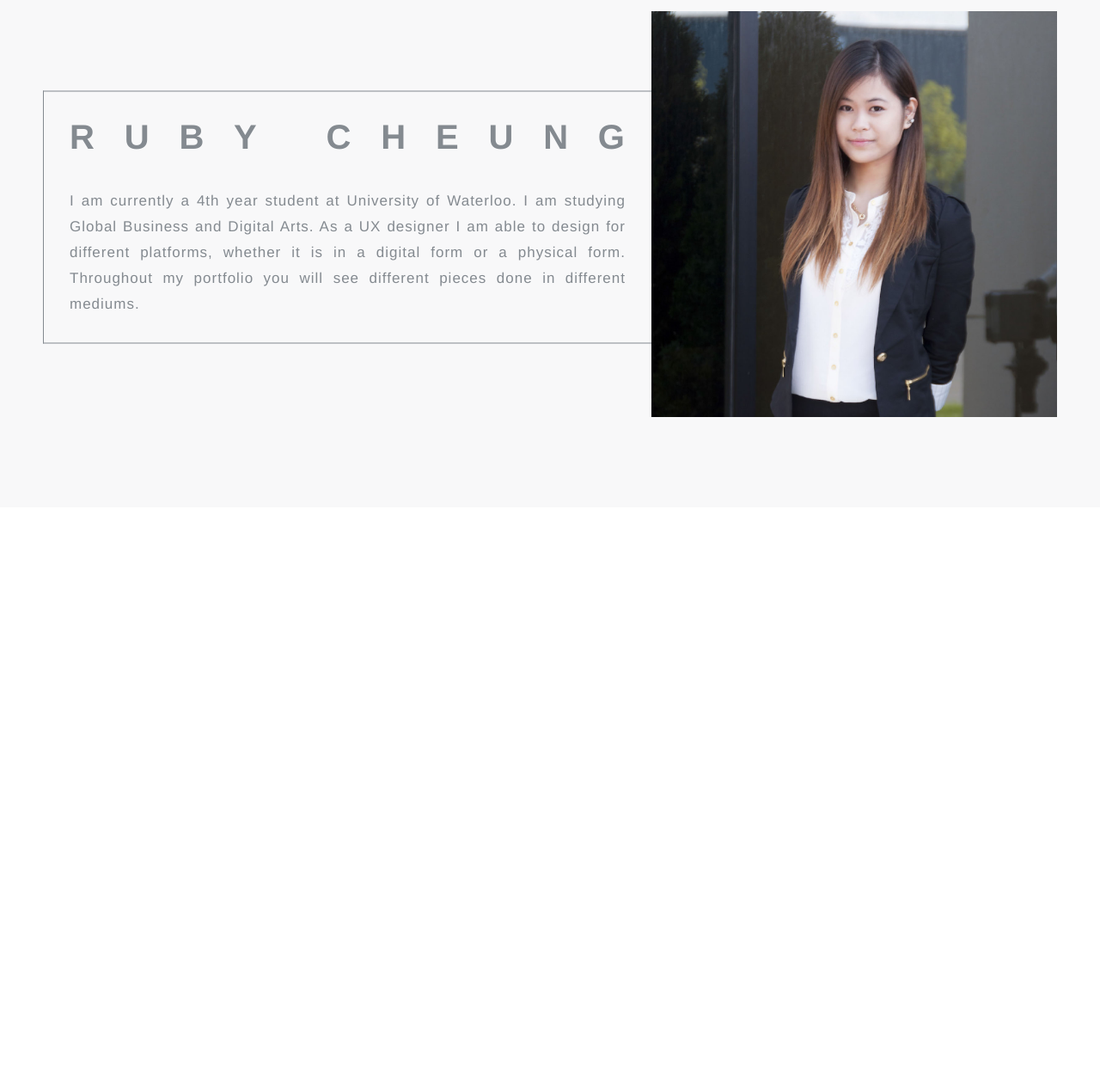
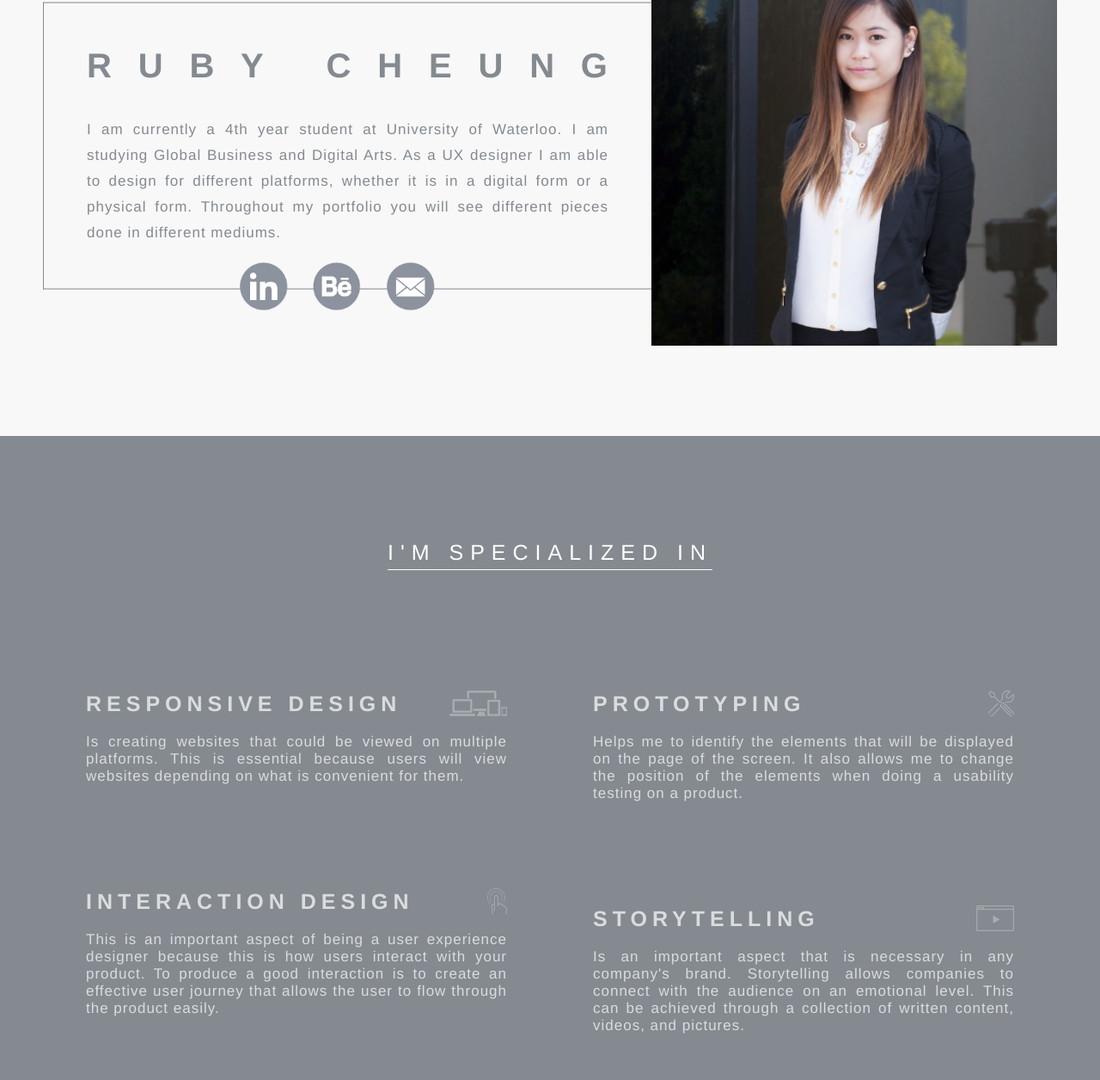
Before and after one commit to JackTLi/RubyCheungV2, a plain HTML site: page index.html in a window 1280 px wide. Shown: the part 2507-3763 px from the top of the page at 86% size. Before the commit the page ends 3197 px from the top, so only its background shows below. Drawn offline with nearby package versions, Linux system fonts and the light colour scheme.

Commit message:
Progress on homepage

```diff
--- a/index.html
+++ b/index.html
@@ -71,8 +71,11 @@
 	</section>
 
 <!-- about -->
-	<section class="full-horizontal color-bg1" id="about">
+	<section class="full-horizontal color-bg-light" id="about">
 		<div class="sectionContent">
+			<div class="squareBox rightHalf is-image" id="aboutBox-right">
+				<img src="images/Home/portrait.jpg">
+			</div>
 			<div class="squareBox bordered leftHalf" id="aboutBox-left">
 				<div class="content">
 					<div class="headwrapper">
@@ -97,13 +100,86 @@
 						I am currently a 4th year student at University of Waterloo. I am studying Global Business and Digital Arts. As a UX designer I am able to design for different platforms, whether it is in a digital form or a physical form. Throughout my portfolio you will see different pieces done in different mediums.
 					</p>
 				</div>
-			</div>
-			<div class="squareBox rightHalf" id="aboutBox-right">
-				<img src="images/Home/portrait.jpg">
+
+				<div class="socialmediaicons">
+					<ul>
+						<li id="linkedin">
+							<a href="https://ca.linkedin.com/pub/ruby-cheung/41/503/322"><img src="Images/Home/linkedin.png"></a>
+						</li>
+						<li id="behance">
+							<a href="https://www.behance.net/rubykcheung"><img src="Images/Home/behance.png"></a>
+						</li>
+						<li id="mail">
+							<a href="mailto:rkcheung@uwaterloo.ca"><img src="Images/Home/mail.png"></a>
+						</li>
+					</ul>
+				</div>
 			</div>
 			<div style="clear: both;line-height:0;">&nbsp;</div>
 		</div>
 	</section>
 
+<!-- Specialization -->
+
+	<section class="full-horizontal color-bg-dark" id="specializations">
+		<div class="sectionContent">
+
+			<h2> I'm specialized in </h2>
+
+			<div class="spec-container">
+				<div class="leftHalf">
+					<div class="spec">
+						<div class="label" id="responsive">
+							RESPONSIVE DESIGN
+						</div>
+						<p>
+							Is creating websites that could be viewed on multiple platforms. This is essential because users will view websites depending on what is convenient for them.
+
+						</p>
+					</div>
+				</div>
+				<div class="rightHalf">
+					<div class="spec">
+						<div class="label" id="prototyping">
+							PROTOTYPING
+						</div>
+						<p>
+							Helps me to identify the elements that will be displayed on the page of the screen. It also allows me to change the position of the elements when doing a usability testing on a product.
+
+
+						</p>
+					</div>
+				</div>
+				<div class="leftHalf">
+					<div class="spec">
+						<div class="label" id="interaction">
+							INTERACTION DESIGN
+						</div>
+						<p>
+							This is an important aspect of being a user experience designer because this is how users interact with your product. To produce a good interaction is to create an effective user journey that allows the user to flow through the product easily.
+
+
+						</p>
+					</div>
+				</div>
+				<div class="rightHalf">
+					<div class="spec">
+						<div class="label" id="storytelling">
+							STORYTELLING
+						</div>
+						<p>
+							Is an important aspect that is necessary in any company's brand. Storytelling allows companies to connect with the audience on an emotional level. This can be achieved through a collection of written content, videos, and pictures.
+
+
+						</p>
+					</div>
+				</div>
+				<div style="clear: both;line-height:0;">&nbsp;</div>
+			</div>
+		</div>
+
+	</section>
+
+
 </body>
 </html>
--- a/styles/style.css
+++ b/styles/style.css
@@ -5,18 +5,27 @@
 	margin-left: auto;
 	text-align: justify;
 	letter-spacing: 1px;
-	margin-top: 100px;
-	margin-bottom:100px;
 	vertical-align: middle;
+	padding-top: 100px;
+	padding-bottom: 100px;
+}
+
+@media screen and (max-width: 600px) {
+	.sectionContent {
+		padding-top: 50px;
+		padding-bottom: 50px;
+	}
 }
 
 .content {
-	margin:30px;
+	margin:50px;
+	position:relative;
 }
 
-.squareBox {
-	margin-top: 100px;
-	margin-bottom: 100px;
+@media screen and (max-width: 600px) {
+	.content {
+		margin: 0px;
+	}
 }
 
 .leftHalf {
@@ -39,6 +48,12 @@
 	border: 1px solid black;
 }
 
+@media screen and (max-width: 600px) {
+	.bordered {
+		border: none;
+	}
+}
+
 @media screen and (min-width:1001px) {
 	.leftHalf.bordered {
 		width: calc(50% - 1px);
@@ -53,10 +68,31 @@
 
 	.rightHalf {
 		width: 100%;
+	}
+
+	.rightHalf.is-image {
 		max-width: 400px;
 		float:none;
 		margin-left:auto;
 		margin-right:auto;
+	}
+
+	.squareBox.leftHalf {
+		margin-bottom: 100px;
+	}
+
+	.squareBox.rightHalf {
+		margin-top: 100px;
+	}
+}
+
+@media screen and (max-width: 600px) {
+	.squareBox.leftHalf {
+		margin-bottom: 50px;
+	}
+
+	.squareBox.rightHalf {
+		margin-top: 50px;
 	}
 }
 
@@ -79,8 +115,12 @@
 	width: 100vw;
 }
 
-.color-bg1 {
+.color-bg-light {
 	background-color: #f8f8f9;
+}
+
+.color-bg-dark {
+	background-color:#848a90;
 }
 
 .headwrapper {
@@ -98,9 +138,14 @@
 
 }
 
-@media screen and (max-width: 450px) {
+@media screen and (max-width: 600px) {
 	.headwrapper .letters {
 		font-size: 20px;
+	}
+}
+@media screen and (max-width: 460px) {
+	.headwrapper .letters {
+		font-size: 17px;
 	}
 }
 
@@ -113,19 +158,26 @@
 }
 
 h2 {
-	margin:0;
-	padding-bottom: 70px;
-	text-align: center;
-	font-weight: bold;
-	font-size: 40px;
-	letter-spacing: 5px;
-	text-transform: uppercase;
+	font-size: 25px;
+	position: relative;
+    display: inline-block;
+    color: #fff;
+    padding-bottom: 5px;
+    border-bottom: 1px solid #fff;
+    left: 50%;
+    font-weight: normal;
+    letter-spacing: 8px;
+    transform: translateX(-50%);
+    text-transform: uppercase;
+
+    margin-bottom: 70px;
 }
 
 @media screen and (max-width: 450px) {
 	h2 {
-		font-size: 30px;
-		letter-spacing: 5px;
+		font-size: 17px;
+		letter-spacing: 2px;
+		margin-bottom: 20px;
 	}
 }
 
@@ -134,6 +186,12 @@ body {
 	font-family: "HelveticaNeue-Light", "Helvetica Neue Light", "Helvetica Neue", Helvetica, Arial, "Lucida Grande", sans-serif;
 	overflow-x:hidden;
 	font-size: 17px;
+}
+
+@media screen and (max-width: 600px) {
+	body {
+		font-size: 12px;
+	}
 }
 
 
@@ -245,31 +303,57 @@ body {
 		width: 500px;
 	}
 }
-@media screen and (max-width: 500px) {
+@media screen and (max-width: 600px) {
 	#portfolio ul {
 		width: 100%;
 	}
 
-	#portfolio li {
+	#portfolio ul li {
 		left: 50%;
 		transform: translateX(-50%);
 		margin-left: 0 !important;
 		margin-right: 0 !important;
+		margin: 10px;
 	}
 
 	#portfolio ul li img {
-		width: 200px;
+		max-width: 350px;
+		width: 100%;
 	}
 	#portfolio span.hovercover {
-		width: 200px;
-		height: 200px;
-		font-size: 10px;
-		letter-spacing: 4px;
+		display: none;
 	}
 }
 
 #about {
 	color: #848a90;
+}
+
+#aboutBox-left {
+	position: relative;
+}
+
+#about .socialmediaicons {
+	position: absolute;
+    bottom: 0;
+    left: 50%;
+   transform: translate(-50%, 50%);
+}
+
+#about .socialmediaicons img {
+	display: inline-block;
+	width: 55px;
+	height: 55px;
+}
+
+#about .socialmediaicons ul {
+	padding-left: 0;
+}
+
+#about .socialmediaicons li {
+	list-style-type: none;
+	display: inline;
+	padding-right: 25px;
 }
 
 @media screen and (min-width: 1000px) {
@@ -294,3 +378,90 @@ body {
 		line-height: 30px;
 	}
 }
+
+@media screen and (max-width: 600px) {
+	#about .socialmediaicons {
+		position: static;
+		transform: none;
+	}
+
+	#about .socialmediaicons li {
+		padding-right: 5px;
+	}
+	#about .socialmediaicons img {
+		width: 30px;
+		height: 30px;
+	}
+}
+
+#specializations .spec-container {
+	width: 100%;
+	color: #dadcdd;
+}
+
+#specializations .spec-container .label {
+	float:left;
+	font-weight:bold;
+	font-size: 25px;
+	line-height: 30px;
+	letter-spacing: 6px;
+	width: 100%;
+
+	background-repeat: no-repeat;
+	background-position: right;
+	background-size: contain;
+	padding-bottom: 0px;
+	margin-bottom: 20px;
+	margin-top: 20px;
+}
+
+#specializations .spec {
+	margin: 50px;
+}
+
+@media screen and (max-width: 1200px) {
+	#specializations .spec-container .label {
+		font-size: 20px;
+	}
+}
+@media screen and (max-width: 1100px) {
+	#specializations .spec-container .label {
+		font-size: 17px;
+	}
+}
+@media screen and (max-width: 1000px) {
+	#specializations .spec-container .label {
+	}
+
+	#specializations .spec {
+		margin: 0;
+	}
+}
+@media screen and (max-width: 600px) {
+	#specializations .spec-container .label {
+		font-size: 14px;
+		letter-spacing: 3px;
+	}
+}
+
+#specializations .spec-container img {
+	display: inline-block;
+}
+
+#responsive {
+	background-image: url(../Images/Home/skills/responsive.png);
+}
+
+#prototyping {
+	background-image: url(../Images/Home/skills/prototyping.png);
+}
+
+#interaction {
+	background-image: url(../Images/Home/skills/finger.png);
+	padding-bottom:15px;
+	margin-bottom:5px;
+}
+
+#storytelling {
+	background-image: url(../Images/Home/skills/storytelling.png);
+}
```
